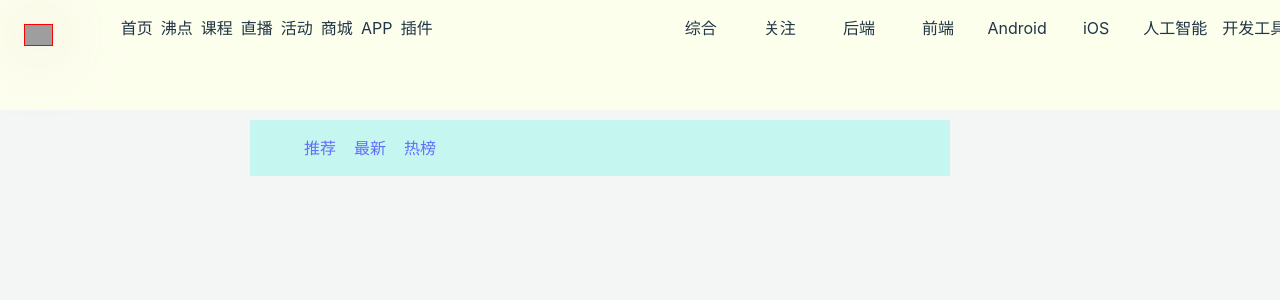
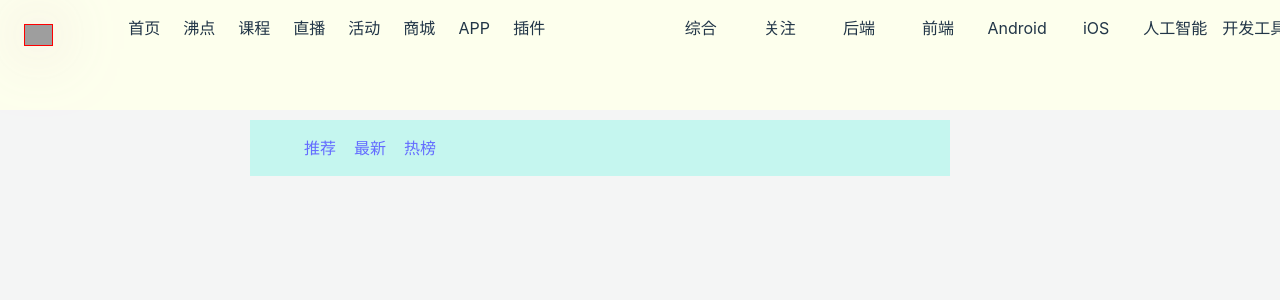
Before and after one commit to HDAzz/JueJInGuanWang, a React (Vite) app: page / in a window 1280 px wide. Shown: the top 300 px of the page. Built offline with nearby package versions, Linux system fonts and the light colour scheme; grey boxes are pictures that could not be loaded.

Commit message:
Update navigator.css

```diff
--- a/src/style/navigator.css
+++ b/src/style/navigator.css
@@ -21,7 +21,8 @@
     list-style: none;    /*去掉小圆点*/
     float: left;
     /* margin-left: 10px; */
-    width: 40px;
+    width: 55px;
+    height: 50px;
 }
 .sub-nav-tabs li{
     width: 70px;
@@ -47,7 +48,12 @@
 }
 /* 悬停时 */
 /* 单页切换提示 */
-.container-up .main-nav-tabs :hover
+.container-up .main-nav-tabs li:hover
 {
-    border-bottom:2px solid blue;
+    border-bottom:2px solid #4a71b6;
+    font-weight: bold;
 }
+.container-up .sub-nav-tabs li:hover
+{
+    color: #5291cd;
+}
```
